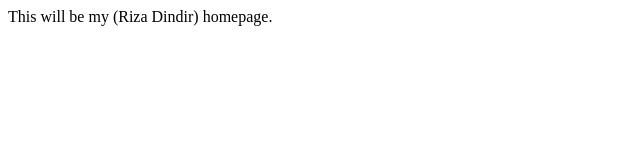
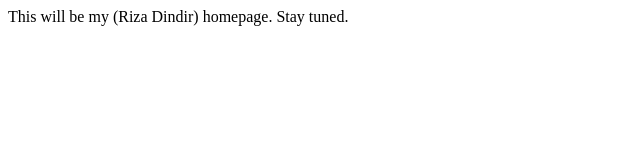
Before and after one commit to rdindir/rdindir.github.io, a plain HTML site: page index.html in a window 1280 px wide. Shown: the full height of the page, 0-640 px from the left. Drawn offline with Linux system fonts and the light colour scheme.

Commit message:
1. Revised document, to test git ssh.

```diff
--- a/index.html
+++ b/index.html
@@ -3,6 +3,6 @@
 		<title>Home page of riza dindir</title>
 	</head>
 	<body>
-		<p>This will be my (Riza Dindir) homepage.</p>
+		<p>This will be my (Riza Dindir) homepage. Stay tuned.</p>
 	</body>
 </html>
```
